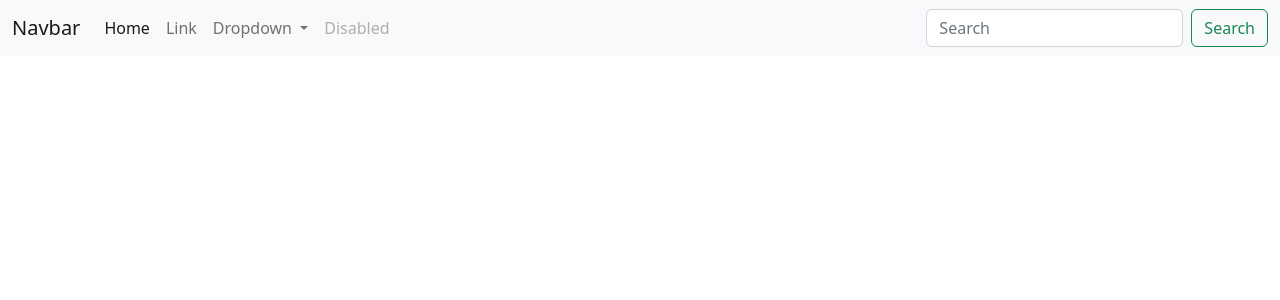
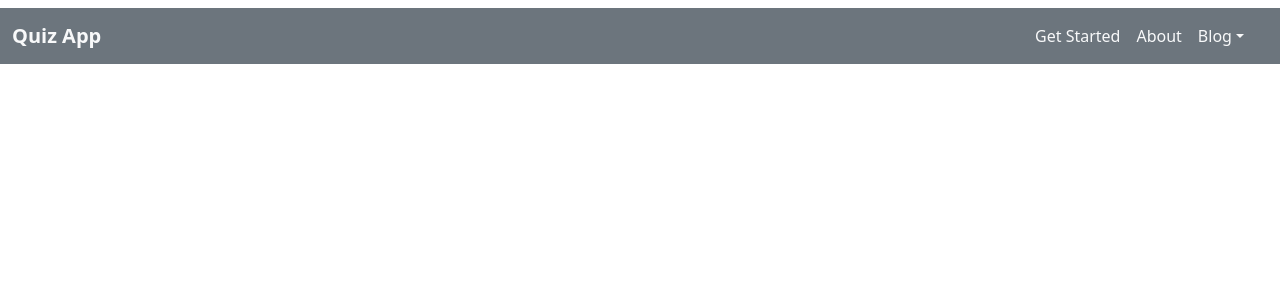
Before and after one commit to Francis-7/fullstack_portfolio_project, a Django app: template quizProject/quizApp/templates/quizApp/home.html in a window 1280 px wide. Shown: the top 300 px of the page. Run offline with Django 5.2, Linux system fonts and the light colour scheme; the template is opened without the code that fills it, so the values that code supplies are empty.

Commit message:
base.html files edited

```diff
--- a/quizProject/quizApp/templates/quizApp/base.html
+++ b/quizProject/quizApp/templates/quizApp/base.html
@@ -5,79 +5,87 @@
     <meta name="viewport" content="width=device-width, initial-scale=1.0" />
     <title>{% block title %} {% endblock %}</title>
     <link
-      href="https://cdn.jsdelivr.net/npm/bootstrap@5.2.3/dist/css/bootstrap.min.css"
+      href="
+              https://cdn.jsdelivr.net/npm/bootstrap@5.3.3/dist/css/bootstrap.min.css
+"
       rel="stylesheet"
-      integrity="sha384-rbsA2VBKQhggwzxH7pPCaAqO46MgnOM80zW1RWuH61DGLwZJEdK2Kadq2F9CUG65"
-      crossorigin="anonymous"
     />
-    <script
-      src="https://cdn.jsdelivr.net/npm/bootstrap@5.2.3/dist/js/bootstrap.bundle.min.js"
-      integrity="sha384-kenU1KFdBIe4zVF0s0G1M5b4hcpxyD9F7jL+jjXkk+Q2h455rYXK/7HAuoJl+0I4"
-      crossorigin="anonymous"
-      defer
-    ></script>
+    <script src="
+      https://cdn.jsdelivr.net/npm/bootstrap@5.3.3/dist/js/bootstrap.min.js
+"></script>
   </head>
   <body>
-    <nav class="navbar navbar-expand-lg bg-light">
+    <nav class="navbar navbar-expand-lg fixed-top bg-secondary my-2">
       <div class="container-fluid">
-        <a class="navbar-brand" href="#">Navbar</a>
+        <a href="#" class="navbar-brand text-light fw-bold">Quiz App</a>
         <button
           class="navbar-toggler"
           type="button"
-          data-bs-toggle="collapse"
-          data-bs-target="#navbarSupportedContent"
-          aria-controls="navbarSupportedContent"
+          data-bs-toggle="offcanvas"
+          data-bs-target="#navbarOffcanvasLg"
+          aria-controls="navbarOffcanvasLg"
           aria-expanded="false"
           aria-label="Toggle navigation"
         >
           <span class="navbar-toggler-icon"></span>
         </button>
-        <div class="collapse navbar-collapse" id="navbarSupportedContent">
-          <ul class="navbar-nav me-auto mb-2 mb-lg-0">
+        <div
+          class="offcanvas offcanvas-end text-bg-dark"
+          tabindex="-1"
+          id="navbarOffcanvasLg"
+          aria-labelledby="navbarOffcanvasLgLabel"
+        >
+          <div class="offcanvas-header">
+            <h5 class="offcanvas-title" id="offcanvasDarkNavbarLabel">
+              See More
+            </h5>
+            <button
+              type="button"
+              class="btn-close btn-close-white"
+              data-bs-dismiss="offcanvas"
+              aria-label="Close"
+            ></button>
+          </div>
+          <div class="offcanvas-body">
+            <ul class="navbar-nav justify-content-end flex-grow-1 pe-3">
               <li class="nav-item">
-              <a class="nav-link active" aria-current="page" href="#">Home</a>
+                <a
+                  href="#"
+                  class="nav-link active text-light"
+                  aria-current="page"
+                  >Get Started</a
+                >
               </li>
               <li class="nav-item">
-              <a class="nav-link" href="#">Link</a>
+                <a href="#" class="nav-link text-light">About</a>
               </li>
               <li class="nav-item dropdown">
                 <a
-                class="nav-link dropdown-toggle"
                   href="#"
+                  class="nav-link dropdown-toggle text-light"
                   role="button"
                   data-bs-toggle="dropdown"
                   aria-expanded="false"
+                  >Blog</a
                 >
-                Dropdown
-              </a>
-              <ul class="dropdown-menu">
-                <li><a class="dropdown-item" href="#">Action</a></li>
-                <li><a class="dropdown-item" href="#">Another action</a></li>
+                <ul class="dropdown-menu dropdown-menu-dark">
+                  <li>
+                    <a href="#" class="dropdown-item">Posts</a>
+                  </li>
+                  <li>
+                    <a href="#" class="dropdown-item">Article</a>
+                  </li>
                   <li><hr class="dropdown-divider" /></li>
                   <li>
-                  <a class="dropdown-item" href="#">Something else here</a>
+                    <a href="#" class="dropdown-item">Contact Us</a>
                   </li>
                 </ul>
               </li>
-            <li class="nav-item">
-              <a class="nav-link disabled">Disabled</a>
-            </li>
             </ul>
-          <form class="d-flex" role="search">
-            <input
-              class="form-control me-2"
-              type="search"
-              placeholder="Search"
-              aria-label="Search"
-            />
-            <button class="btn btn-outline-success" type="submit">
-              Search
-            </button>
-          </form>
+          </div>
         </div>
       </div>
     </nav>
-
     <script
       src="https://cdn.jsdelivr.net/npm/@popperjs/core@2.11.6/dist/umd/popper.min.js"
       integrity="sha384-oBqDVmMz9ATKxIep9tiCxS/Z9fNfEXiDAYTujMAeBAsjFuCZSmKbSSUnQlmh/jp3"
```
Lines whose indentation alone changed are shown as unchanged.
